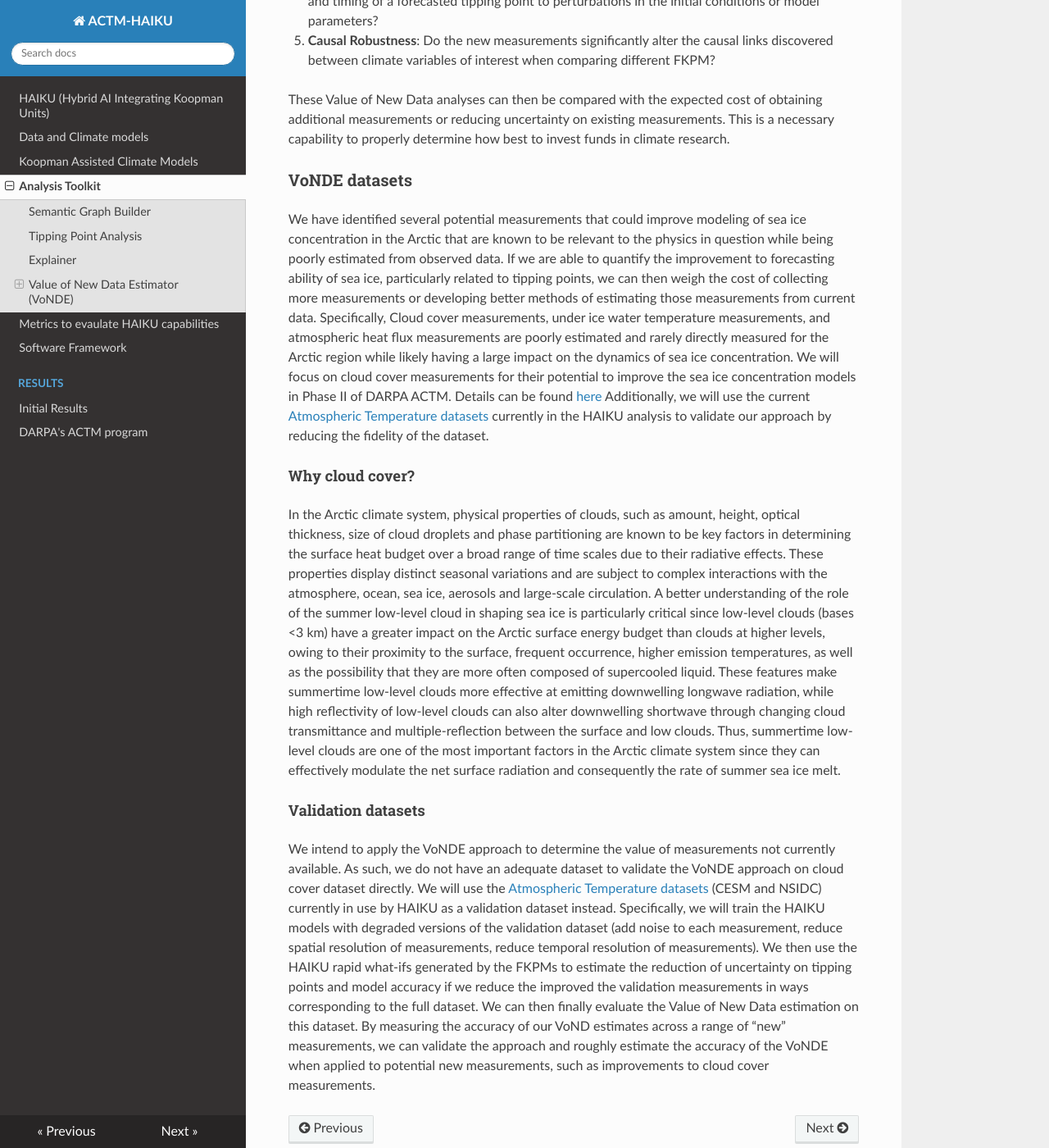
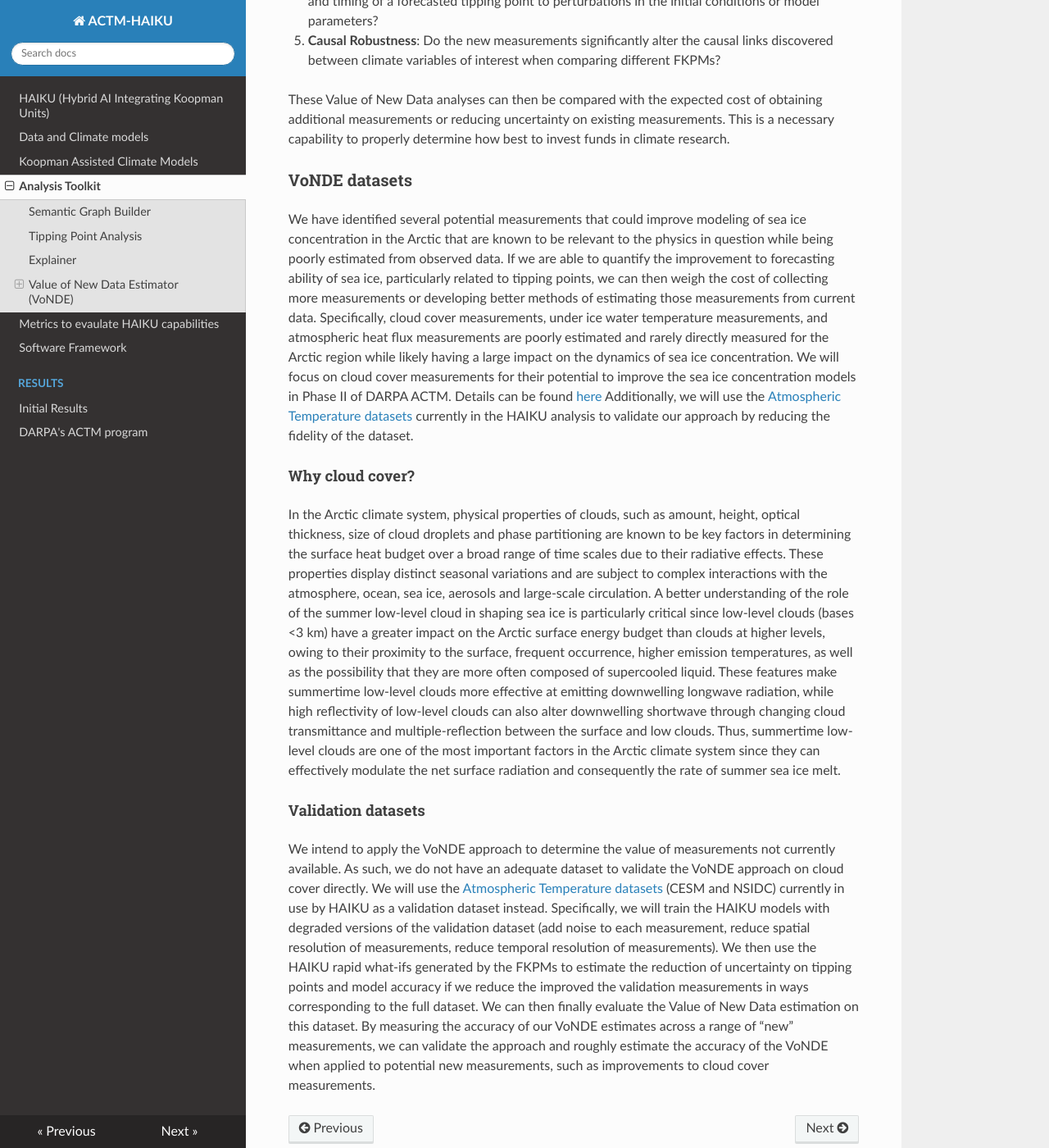
Before and after one commit to BAE-Systems-HAIKU/HAIKU, an MkDocs documentation site: the page built from docs/analyses.md, in a window 1280 px wide and 1400 px high, scrolled down 4261 px. Shown: the whole window at 82% size. Built offline with MkDocs 1.6.1, drawn with Linux system fonts in a browser that asks for light colours; nearby versions of some CDN libraries; some of the changed text lies outside the part shown.

Commit message:
Rebased Jennifer's PR for documentation fixes.

```diff
--- a/docs/analyses.md
+++ b/docs/analyses.md
@@ -83,8 +83,7 @@
 We rapidly train multiple FKPMs given different frequency of training data for the measurement class of interest and quantify how much improvement there is on various model metrics.
 3. **Increased spatial resolution**: We analysis how the output of the model varies as we change the spatial grid resolution for measurements or add in a new measurement at a specific location.
 We rapidly train multiple FKPMs given different spatial resolution of the training data for the measurement class of interest and quantify how much improvement there is on various model metrics.
-4. **Increased precision of model parameters/initial conditions**: We analyze how the output of the model varies as we shift the initial values and model parameters (such as forcing terms) within their measured uncertainty.
-Rerunning the FKPM many times and quantifying how the model metrics (mainly variability in output) change with respect to the variance in the model parameters or initial conditions.
+4. **Increased precision of model parameters/initial conditions**: We analyze how the output of the model varies as we shift the initial values and model parameters (such as forcing terms) within their measured uncertainty -- rerunning the FKPM many times and quantifying how the model metrics (mainly variability in output) change with respect to the variance in the model parameters or initial conditions.
 
 We then evaluate specific metrics against the above list of experiments to quantify the value of new data:
 
@@ -92,7 +91,7 @@
 2. **Forecasting robustness**: Do the new measurements increase the robustness of the modeling forecast to perturbations in the initial conditions or model parameters?
 3. **Tipping point accuracy**: Do the new measurements increase the accuracy of the magnitude and timing of a forecasted tipping point?
 4. **Tipping point robustness**: Do the new measurements increase the robustness of the magnitude and timing of a forecasted tipping point to perturbations in the initial conditions or model parameters?
-5. **Causal Robustness**: Do the new measurements significantly alter the causal links discovered between climate variables of interest when comparing different FKPM?
+5. **Causal Robustness**: Do the new measurements significantly alter the causal links discovered between climate variables of interest when comparing different FKPMs?
 
 These Value of New Data analyses can then be compared with the expected cost of obtaining additional measurements or reducing uncertainty on existing measurements.
 This is a necessary capability to properly determine how best to invest funds in climate research.
@@ -100,10 +99,10 @@
 ###VoNDE datasets
 We have identified several potential measurements that could improve modeling of sea ice concentration in the Arctic that are known to be relevant to the physics in question while being poorly estimated from observed data.
 If we are able to quantify the improvement to forecasting ability of sea ice, particularly related to tipping points, we can then weigh the cost of collecting more measurements or developing better methods of estimating those measurements from current data.
-Specifically, Cloud cover measurements, under ice water temperature measurements, and atmospheric heat flux measurements are poorly estimated and rarely directly measured for the Arctic region while likely having a large impact on the dynamics of sea ice concentration.
+Specifically, cloud cover measurements, under ice water temperature measurements, and atmospheric heat flux measurements are poorly estimated and rarely directly measured for the Arctic region while likely having a large impact on the dynamics of sea ice concentration.
 We will focus on cloud cover measurements for their potential to improve the sea ice concentration models in Phase II of DARPA ACTM.
 Details can be found [here](https://bae-systems-haiku.github.io/HAIKU/data_models/#cloud-cover-data-to-support-value-of-new-data-estimator)
-Additionally, we will use the current [Atmospheric Temperature datasets](https://bae-systems-haiku.github.io/HAIKU/data_models/) currently in the HAIKU analysis to validate our approach by reducing the fidelity of the dataset.
+Additionally, we will use the [Atmospheric Temperature datasets](https://bae-systems-haiku.github.io/HAIKU/data_models/) currently in the HAIKU analysis to validate our approach by reducing the fidelity of the dataset.
 
 ####Why cloud cover?
 In the Arctic climate system, physical properties of clouds, such as amount, height, optical thickness, size of cloud droplets and phase partitioning are known to be key factors in determining the surface heat budget over a broad range of time scales due to their radiative effects.
@@ -113,9 +112,9 @@
 
 ####Validation datasets
 We intend to apply the VoNDE approach to determine the value of measurements not currently available.
-As such, we do not have an adequate dataset to validate the VoNDE approach on cloud cover dataset directly.
+As such, we do not have an adequate dataset to validate the VoNDE approach on cloud cover directly.
 We will use the [Atmospheric Temperature datasets](https://bae-systems-haiku.github.io/HAIKU/data_models/) (CESM and NSIDC) currently in use by HAIKU as a validation dataset instead.
 Specifically, we will train the HAIKU models with degraded versions of the validation dataset (add noise to each measurement, reduce spatial resolution of measurements, reduce temporal resolution of measurements).
 We then use the HAIKU rapid what-ifs generated by the FKPMs to estimate the reduction of uncertainty on tipping points and model accuracy if we reduce the improved the validation measurements in ways corresponding to the full dataset.
 We can then finally evaluate the Value of New Data estimation on this dataset.
-By measuring the accuracy of our VoND estimates across a range of “new” measurements, we can validate the approach and roughly estimate the accuracy of the VoNDE when applied to potential new measurements, such as improvements to cloud cover measurements.
+By measuring the accuracy of our VoNDE estimates across a range of “new” measurements, we can validate the approach and roughly estimate the accuracy of the VoNDE when applied to potential new measurements, such as improvements to cloud cover measurements.
```
Also changed, not shown: docs/data_models.md (+5 -5 lines).
